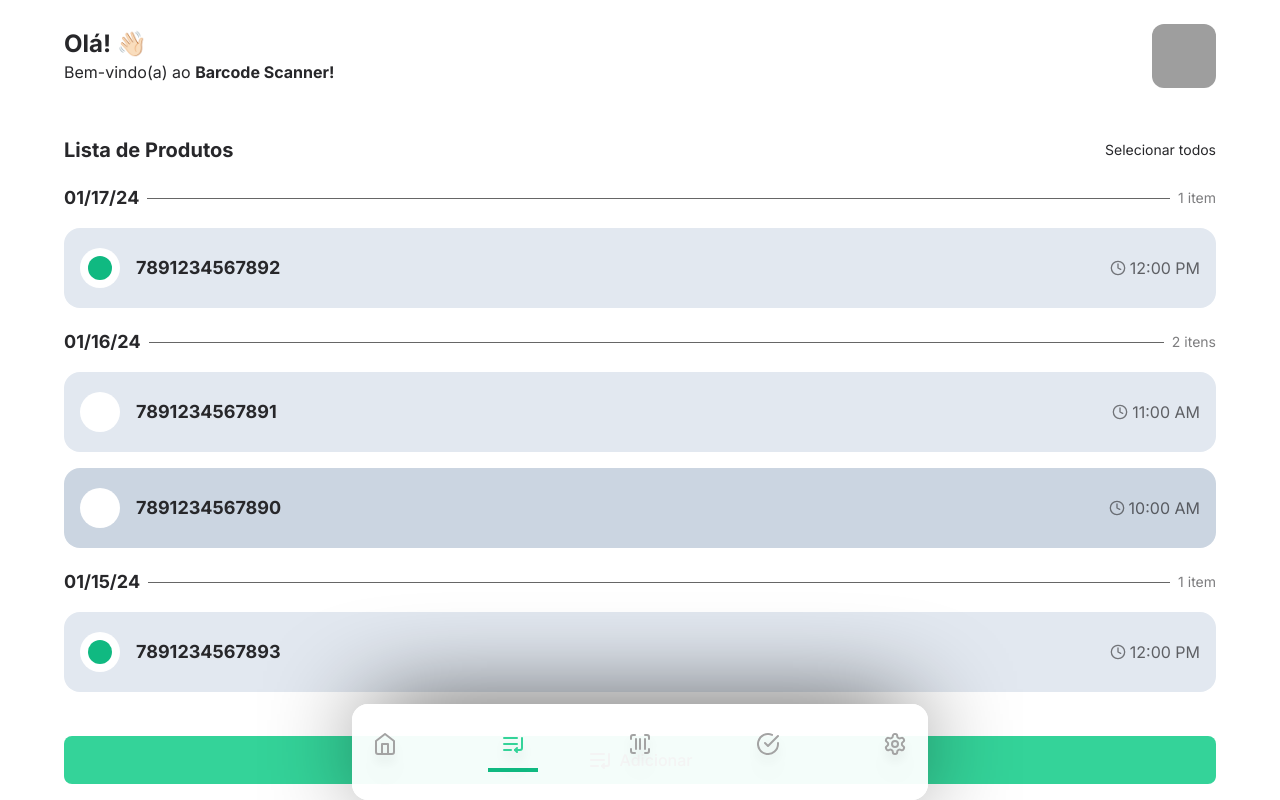
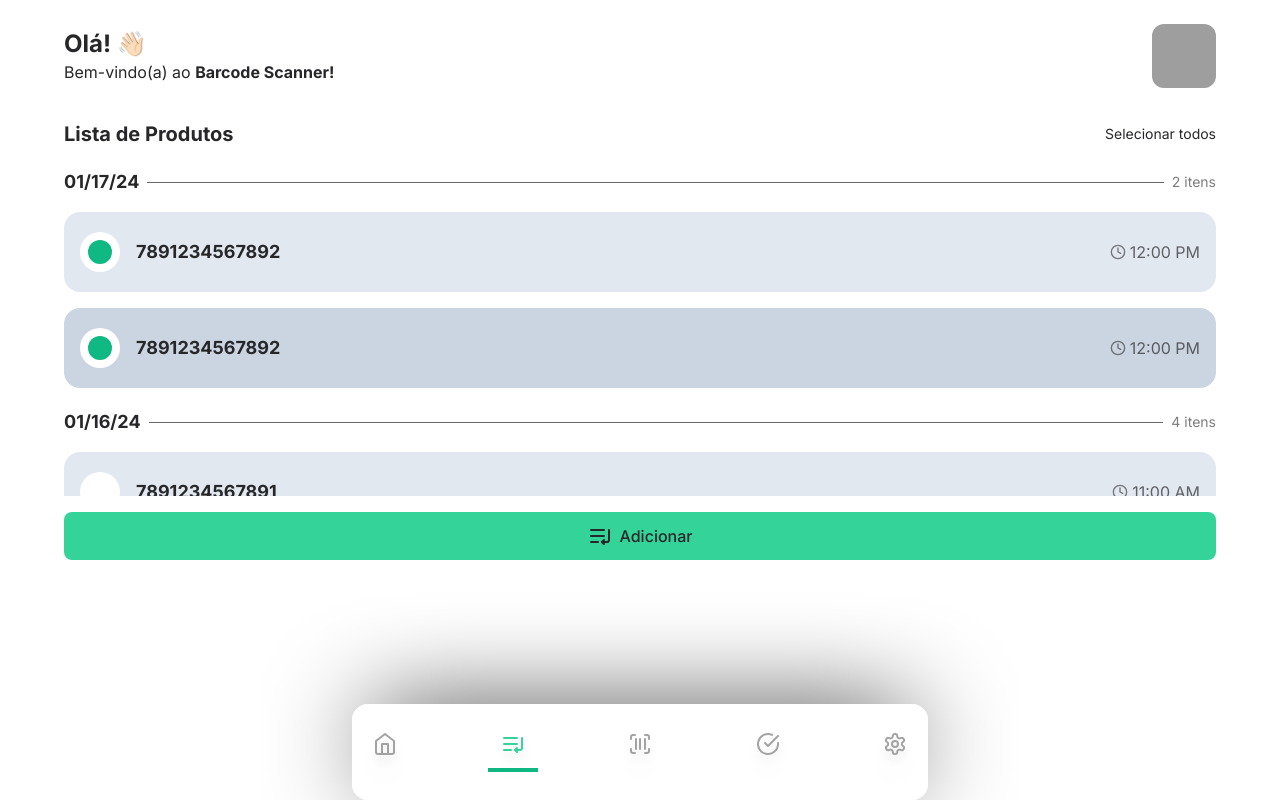
Before and after one commit to MarcusPOliveira/barcode-scanner, a Next.js app: page /lista-de-produtos in a window 1280 px wide. Built offline with nearby package versions, Linux system fonts and the light colour scheme; grey boxes are pictures that could not be loaded.

Commit message:
fix: products list height

```diff
--- a/src/components/products_list/index.tsx
+++ b/src/components/products_list/index.tsx
@@ -18,6 +18,30 @@ type ProductWithDateTime = Product & {
 }
 
 const ProductsListMock: Product[] = [
+  {
+    id: '1',
+    ean: '7891234567890',
+    datetime: '2024-01-16 10:00:00',
+    isSelected: false,
+  },
+  {
+    id: '2',
+    ean: '7891234567891',
+    datetime: '2024-01-16 11:00:00',
+    isSelected: false,
+  },
+  {
+    id: '3',
+    ean: '7891234567892',
+    datetime: '2024-01-17 12:00:00',
+    isSelected: true,
+  },
+  {
+    id: '4',
+    ean: '7891234567893',
+    datetime: '2024-01-15 12:00:00',
+    isSelected: true,
+  },
   {
     id: '1',
     ean: '7891234567890',
@@ -101,7 +125,7 @@ export const ProductsList = () => {
   }
 
   return (
-    <section className="scrollbar-hide h-full overflow-auto py-10">
+    <section className="scrollbar-hide ssm h-[400px] overflow-y-auto py-6">
       <div className="flex items-center justify-between">
         <p className="text-xl font-bold">Lista de Produtos</p>
         <motion.span
```
